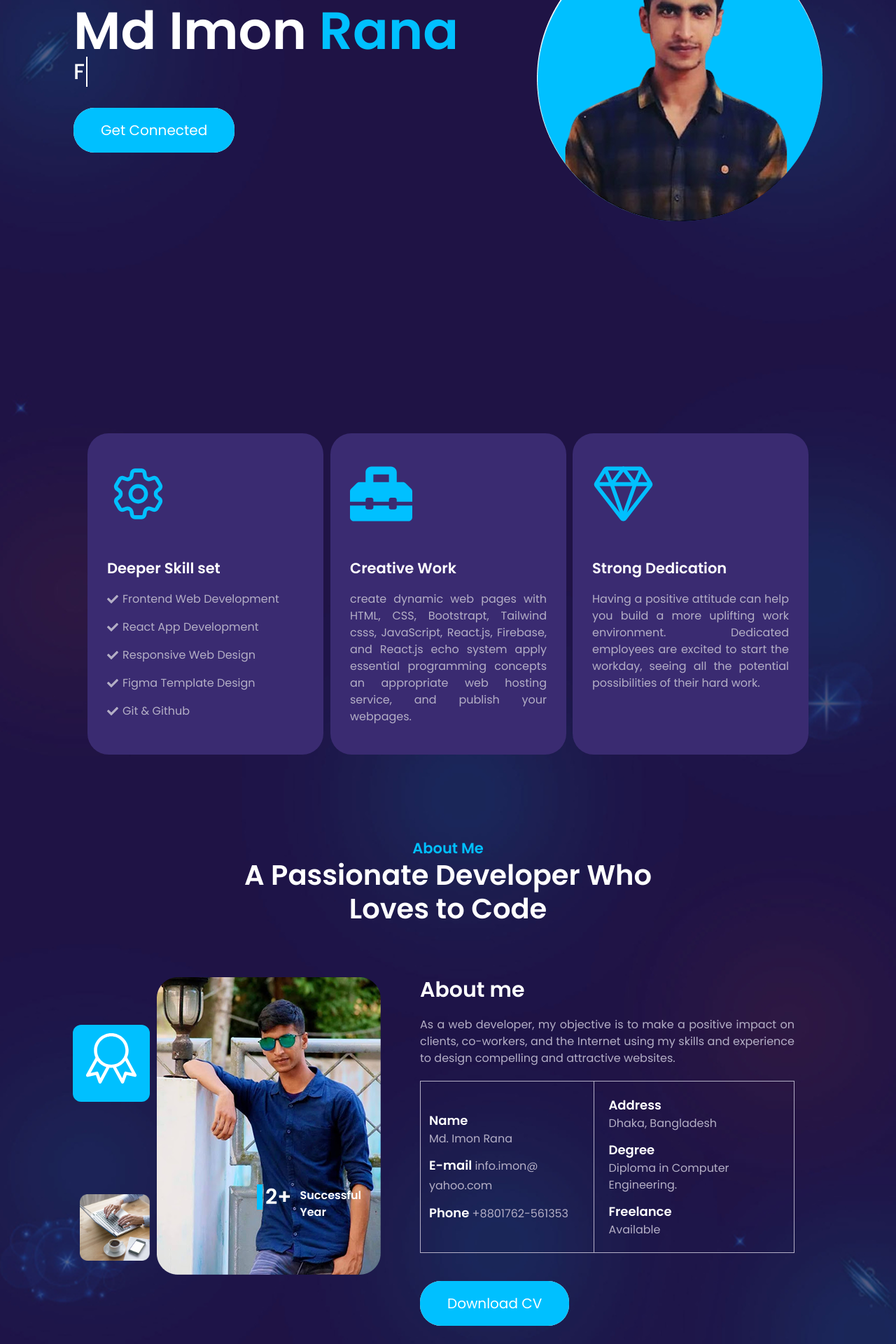
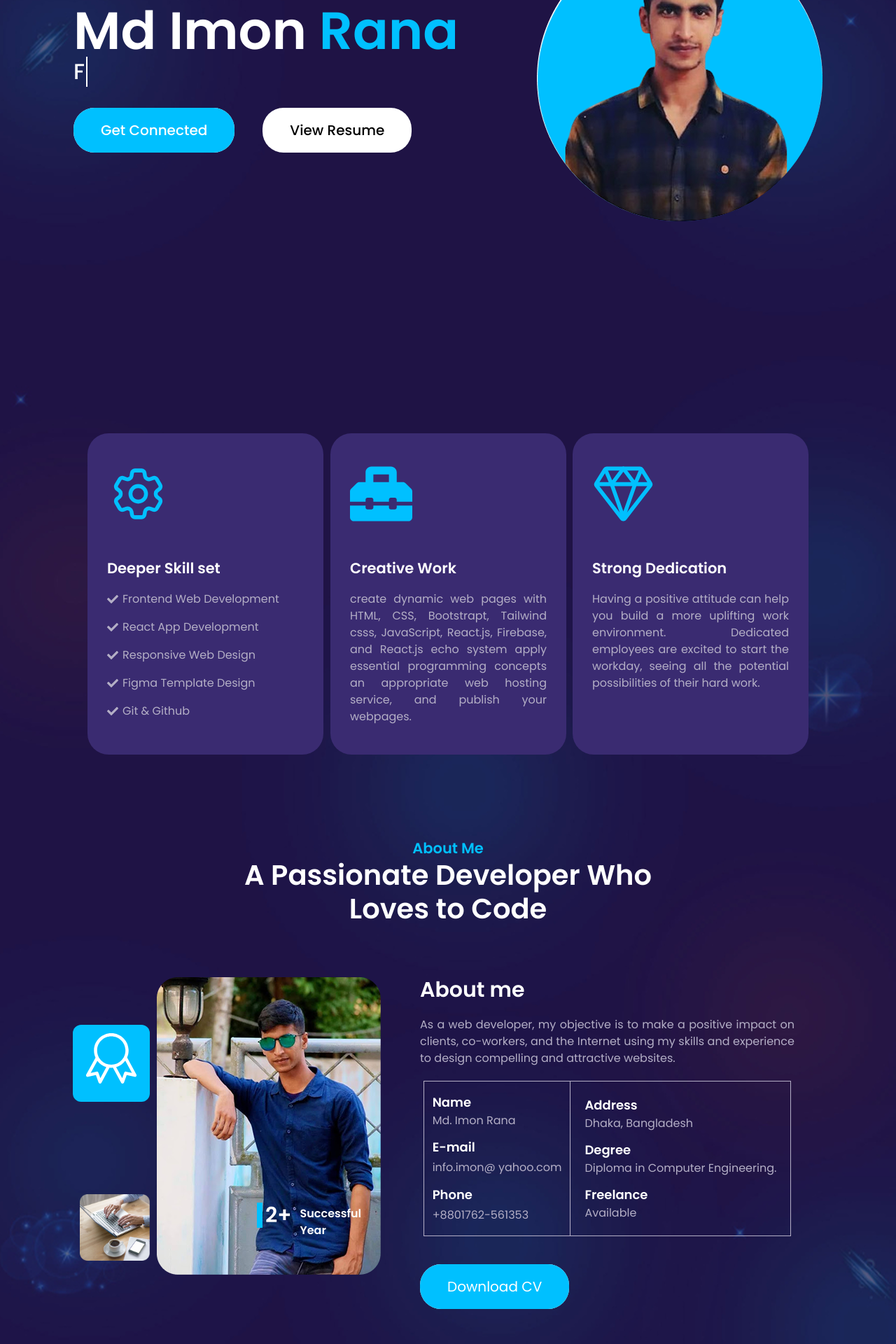
Before and after one commit to imonrana/portfolio, a React (Vite) app: page / in a window 1280 px wide. Shown: the part 280-2200 px from the top of the page at 70% size. Built offline with nearby package versions, Linux system fonts and the light colour scheme.

Commit message:
BackToTop Feature Added

```diff
--- a/index.html
+++ b/index.html
@@ -7,7 +7,8 @@
     <link rel="preconnect" href="https://fonts.googleapis.com">
 <link rel="preconnect" href="https://fonts.gstatic.com" crossorigin>
 <link href="https://fonts.googleapis.com/css2?family=Inter:ital,opsz,wght@0,14..32,100..900;1,14..32,100..900&family=Poppins:ital,wght@0,100;0,200;0,300;0,400;0,500;0,600;0,700;0,800;0,900;1,100;1,200;1,300;1,400;1,500;1,600;1,700;1,800;1,900&display=swap" rel="stylesheet">
-    <title>Portfolio</title>
+<link rel="shortcut icon" href="src/assets/favicon.ico" type="image/x-icon">
+<title>Portfolio</title>
   </head>
   <body>
     <div id="root"></div>
--- a/src/components/About/About.jsx
+++ b/src/components/About/About.jsx
@@ -27,7 +27,7 @@ const About = () => {
             <SlBadge className="text-white m-auto mt-3" />
           </div>
              {/* succes year */}
-             <div className="absolute bottom-0 md:bottom-[200px] lg:bottom-[150px] right-2 lg:right-7 text-secondary font-popins font-semibold  flex gap-x-3 items-center">
+             <div className="absolute bottom-0 md:bottom-[200px] lg:bottom-[100px] right-2 lg:right-7 text-secondary font-popins font-semibold  flex gap-x-3 items-center">
                 <h6 className="text-3xl relative after:absolute after:contents-[''] after:h-[100%] after:w-2 after:bg-primary after:top-0 after:-left-3 ">2+ </h6>
                 <p className="mt-5 text-base"> Successful <span className="block"> Year </span></p>
              </div>
@@ -51,15 +51,15 @@ const About = () => {
                      <td className="border border-[#B4AFC6] ">
                         <ul className="p-2 md:p-3 space-y-3 w-[130px] md:w-auto lg:w-[220px] xl:w-auto">
                         <li>
-                            <span>Name</span>
+                            <p>Name</p>
                             <p className="font-normal  text-sm md:text-base text-info"> Md. Imon Rana</p>
                         </li>
                         <li>
-                            <span>E-mail</span>
+                            <p>E-mail</p>
                             <a href="mailto:info.imon@yahoo.com" className="font-normal text-sm  md:text-base  text-info"> info.imon@ yahoo.com</a>
                         </li>
                         <li>
-                            <span>Phone</span>
+                            <p>Phone</p>
                             <a href="tel:01762561353" className="font-normal text-sm md:text-base text-info"> +8801762-561353</a>
                         </li>
                     </ul>
--- /dev/null
+++ b/src/components/BackToTop/BackToTop.jsx
@@ -0,0 +1,47 @@
+import React, { useEffect, useState } from 'react'
+import { FaCircleArrowUp } from "react-icons/fa6";
+
+
+const BackToTop = () => {
+
+const [showButton, setShowButton] = useState(false);
+
+
+ useEffect(()=>{
+    const handleScroll = ()=>{
+        if (window.scrollY >= 300) {
+            setShowButton(true);
+        }
+        else{
+            setShowButton(false);
+        }
+    }
+
+    window.addEventListener("scroll", handleScroll);
+    return()=>{
+        window.removeEventListener("scroll", handleScroll);
+    }
+
+ },[]);
+
+
+ const handleScrollTo = ()=>{
+   window.scrollTo( {
+    top:0,
+    behavior:"smooth"
+   })
+ }
+
+  return (
+    <div>
+        {
+            showButton &&
+        <button  onClick={handleScrollTo} title='Back To Top' className=' z-10 cursor-pointer fixed bottom-20 right-5'>
+            <FaCircleArrowUp className='text-white text-2xl md:text-4xl hover:text-red-500 transition-all duration-300' />
+        </button>
+        }
+    </div>
+  )
+}
+
+export default BackToTop
--- a/src/components/Banner/Banner.jsx
+++ b/src/components/Banner/Banner.jsx
@@ -2,6 +2,7 @@ import React, { useEffect, useState } from 'react'
 import bannerImg from "../../assets/banner_img.png"
 import Button from '../Ui/Button/Button';
 import Tilt from 'react-parallax-tilt';
+import { Link } from 'react-router';
 
 const Banner = () => {
   const [typeTextData, setTypeTextData] = useState("Frontend Developer")
@@ -30,8 +31,12 @@ useEffect(()=>{
             <header className=' m-auto md:m-0 md:order-none order-2 '>
                 <h1 className=' text-secondary font-popins font-semibold  text-3xl md:text-[2.6875rem] lg:text-6xl xl:text-[4.6875rem]'>Md Imon <span className='text-primary'>Rana</span> </h1>
                 <p className='font-popins font-medium text-xl py-2 md:py-0  lg:text-[1.9375rem] text-secondary w-[0ch] whitespace-nowrap overflow-hidden animate-typeWriter delay-75 border-r-2 border-white   '>{typeTextData}</p>
-                 <Button className='mt-[30px] cursor-pointer block m-auto md:ml-0'>Get Connected</Button>
-
+                 <div className='flex gap-x-10 font-popins'>
+                  <Link to="/contact">
+                 <Button className='mt-[30px] cursor-pointer block m-auto md:ml-0 font-medium'>Get Connected</Button>
+                </Link>
+                <button type='button' className="mt-[30px] cursor-pointer block m-auto md:ml-0 font-medium py-[14px] lg:py-[18px] px-[26px]  lg:px-[39px]  rounded-3xl md:rounded-[30px] font-popins lg:text-xl text-black  hover:text-white relative after:absolute after:contents-[''] after:bg-white  after:h-full after:w-full after:bottom-0 after:left-0 hover:after:-bottom-[100%] hover:bg-primary transition-all after:duration-400 duration-400 overflow-hidden after:z-[-1] z-2"> View Resume </button>
+                 </div>
             </header>
             <Tilt tiltMaxAngleX = {10} tiltMaxAngleY = {10}>
             <figure className='md:order-none order-1 ' >
--- a/src/components/Ui/Button/Button.jsx
+++ b/src/components/Ui/Button/Button.jsx
@@ -2,7 +2,7 @@ import React from 'react'
 
 const Button = ({className, children}) => {
   return (
-    <button type='button' className={`${className} py-[14px] lg:py-[18px] px-[26px]  lg:px-[39px]  rounded-3xl md:rounded-[30px] font-popins lg:text-xl text-secondary bg-secondary hover:text-black relative after:absolute after:contents-[""] after:bg-primary  after:h-full after:w-full after:top-0 after:left-0 hover:after:-top-[100%] transition-all after:duration-300 duration-300 overflow-hidden after:z-[-1] z-2` }>{children}</button>
+    <button type='button' className={` ${className} py-[14px] lg:py-[18px] px-[26px]  lg:px-[39px]  rounded-3xl md:rounded-[30px] font-popins lg:text-xl text-secondary bg-secondary hover:text-black relative after:absolute after:contents-[""] after:bg-primary  after:h-full after:w-full after:top-0 after:left-0 hover:after:-top-[100%] transition-all after:duration-300 duration-300 overflow-hidden after:z-[-1] z-2` }>{children}</button>
   )
 }
 
--- a/src/layout/Root/Root.jsx
+++ b/src/layout/Root/Root.jsx
@@ -2,12 +2,14 @@ import React from 'react'
 import { Outlet } from "react-router";
 import  Navbar  from "../Navbar/Navbar";
 import Footer from '../../components/Footer/Footer';
+import BackToTop from '../../components/BackToTop/BackToTop';
 
 
 const Root = () => {
   return (
-    <div className='bg-bodyImg bg-center'>
+    <div className='bg-bodyImg bg-center relative'>
         <Navbar/>
+        <BackToTop/>
         <main>
         <Outlet />
         </main>
```
Also changed, not shown: 1 other file (tests, documents, lock files or other folders).
